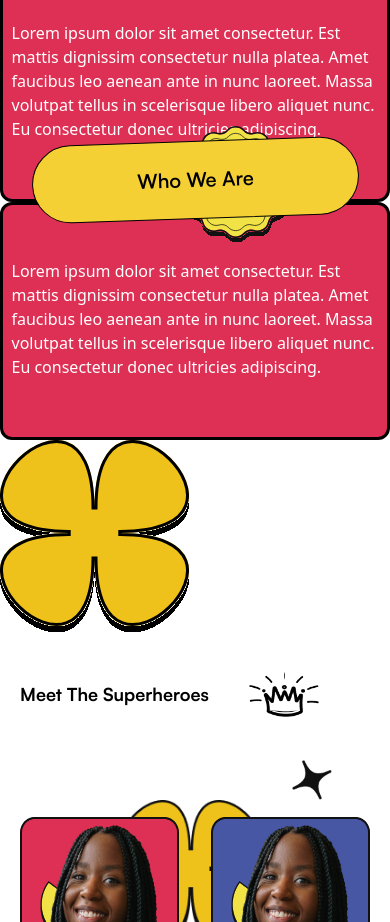
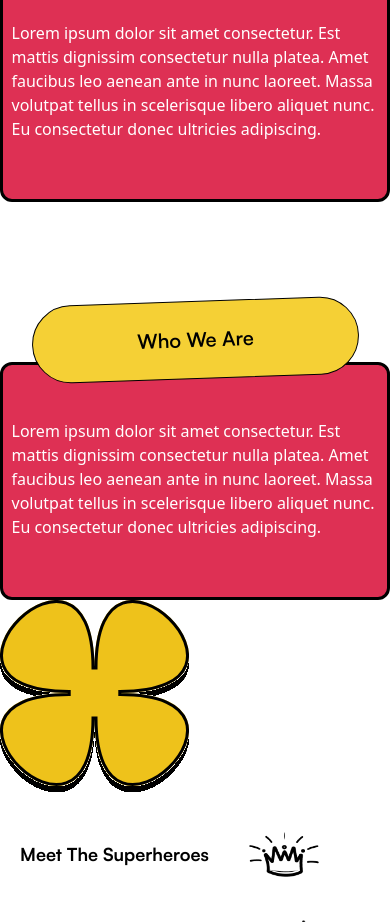
Before and after one commit to ELD-Unilag/ELD-unilag, a Next.js app: page /about in a window 390 px wide. Shown: the part 980-1902 px from the top of the page. Built offline with nearby package versions, Linux system fonts and the light colour scheme.

Commit message:
will be back

```diff
--- a/src/pages/about.js
+++ b/src/pages/about.js
@@ -56,7 +56,7 @@ export default function About() {
             </div>
 
             <section className="relative z-50 mt-[200px] grid grid-cols-1 lg:grid-cols-2">
-                <div className="absolute top-1/3 left-[45%]">
+                <div className="absolute hidden lg:block top-1/3 left-[45%]">
                     <img src="/illustration.svg" width={120} height={120} />
                 </div>
                 <RedBox pillText={'what we do'}>
@@ -67,11 +67,13 @@ export default function About() {
                 <div></div>
                 <div></div>
 
-                <RedBox pillText={'who we are'}>
-                    <p className="w-[367px] h-[144px] mt-10">
-                        Lorem ipsum dolor sit amet consectetur. Est mattis dignissim consectetur nulla platea. Amet faucibus leo aenean ante in nunc laoreet. Massa volutpat tellus in scelerisque libero aliquet nunc. Eu consectetur donec ultricies adipiscing.
-                    </p>
-                </RedBox>
+                <div className="mt-40 lg:mt-0">
+                    <RedBox pillText={'who we are'}>
+                        <p className="w-[367px] h-[144px] mt-10">
+                            Lorem ipsum dolor sit amet consectetur. Est mattis dignissim consectetur nulla platea. Amet faucibus leo aenean ante in nunc laoreet. Massa volutpat tellus in scelerisque libero aliquet nunc. Eu consectetur donec ultricies adipiscing.
+                        </p>
+                    </RedBox>
+                </div>
             </section>
 
             <section>
```
